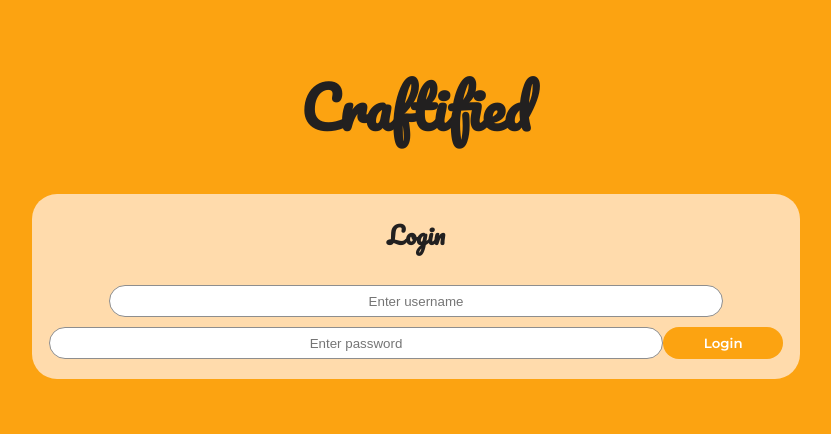
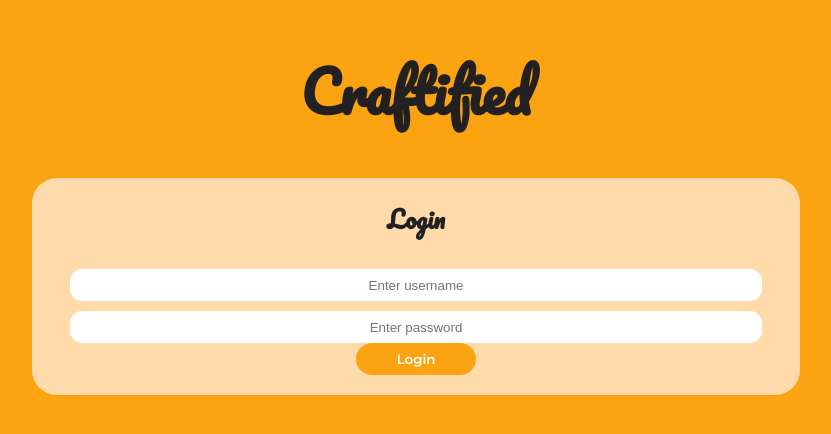
Before and after one commit to kschmitz123/diy-project-app, a React (Create React App) app in the folder client/: page / in a window 1280 px wide. Shown: the part 200-634 px from the top of the page, without its empty margins (224-1055 px from the left). Built offline with nearby package versions, Linux system fonts and the light colour scheme.

Commit message:
Rework input elements i

```diff
--- a/client/src/components/InputElements.js
+++ b/client/src/components/InputElements.js
@@ -10,24 +10,30 @@ export const Form = styled.form`
 export const SmallInput = styled.input`
   margin: 10px 0 0;
   height: 2rem;
-  border-radius: 25px;
-  width: 80%;
-  border: solid 1px var(--secondary-font-color);
+  border-radius: 12px;
+  width: 90%;
+  border: solid 1px white;
   text-align: center;
+  box-shadow: var(--main-box-shadow);
 `;
 
 export const LargeInput = styled.textarea`
   margin-top: 10px;
   height: 20rem;
-  border-radius: 15px;
-  width: 80%;
-  border: solid 1px var(--secondary-font-color);
+  border-radius: 12px;
+  width: 90%;
+  border: solid 1px white;
+  box-shadow: var(--main-box-shadow);
+  text-align: center;
 `;
 
 export const Select = styled.select`
   height: 2rem;
-  border-radius: 25px;
+  border-radius: 12px;
   margin: 10px 0;
+  border: 2px solid orange;
+  background: transparent;
+  box-shadow: var(--main-box-shadow);
 `;
 
 SmallInput.defaultProps = {
```
